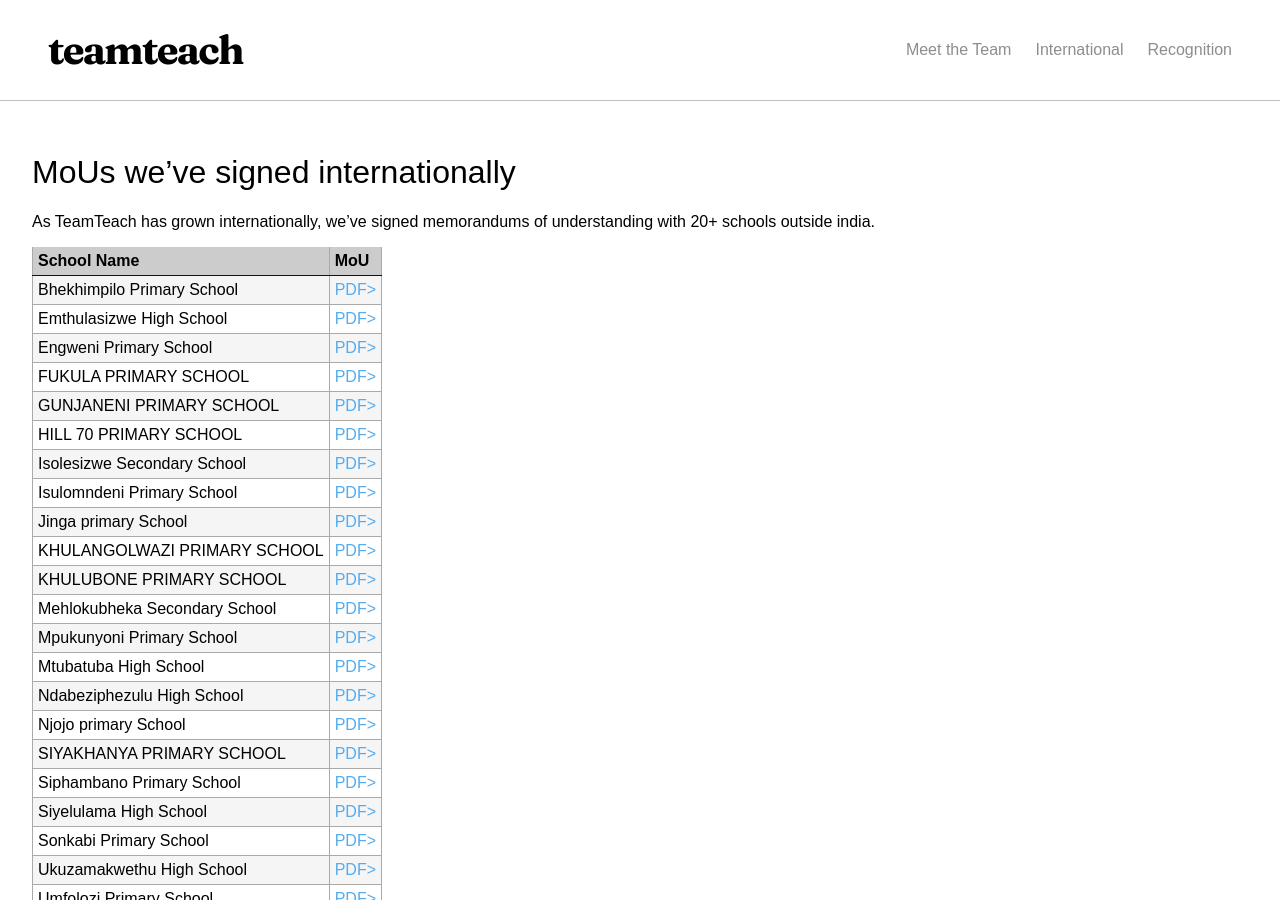
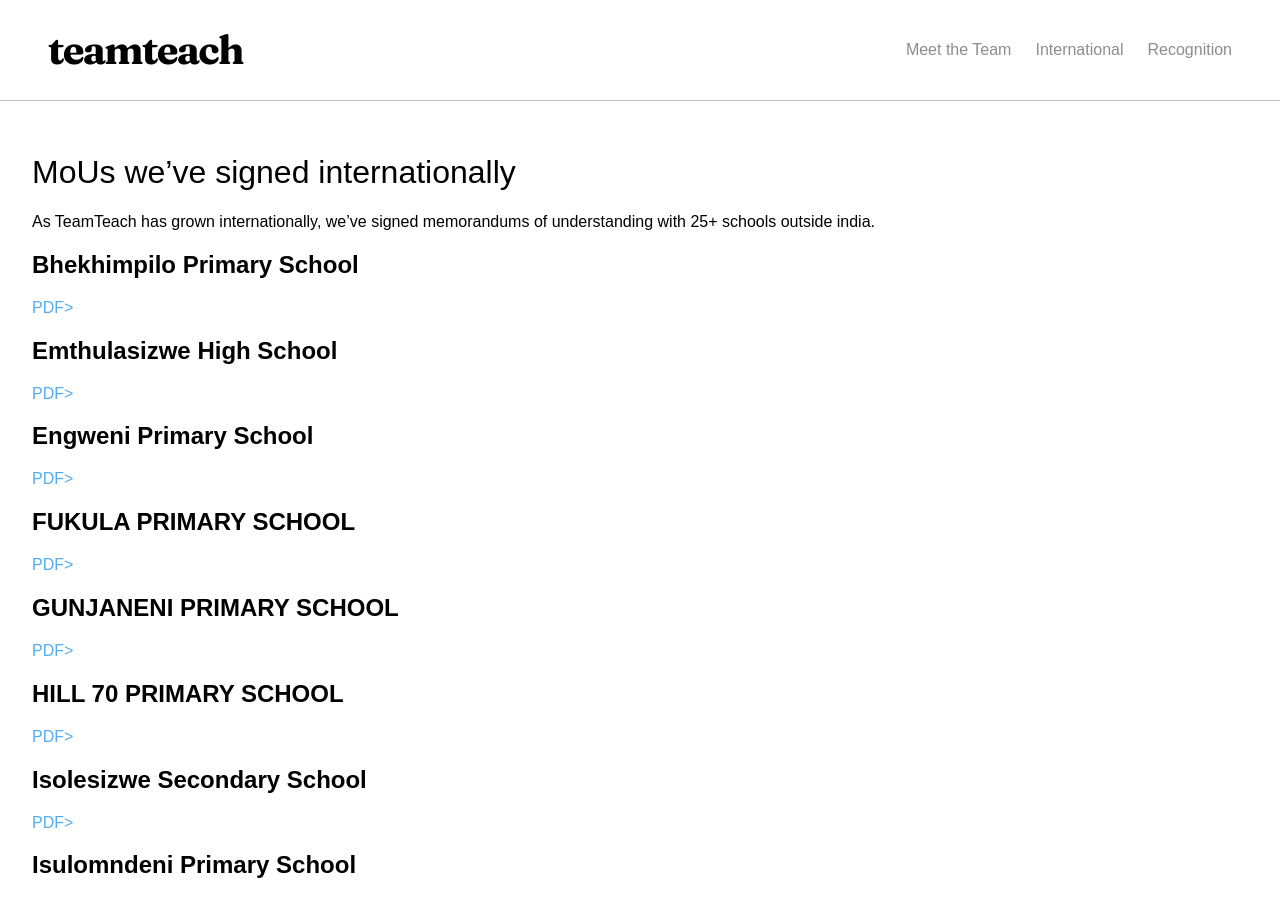
Before and after one commit to DSKTHEBOSS/teamteach-site, a Jekyll site: the page built from international.markdown, in a window 1280 px wide and 900 px high. Built offline with Jekyll 4.4.1, drawn with Linux system fonts in a browser that asks for light colours; some web fonts are replaced; comment, search, counter and statistics services are not loaded.

Commit message:
Changes.

```diff
--- a/_layouts/international.html
+++ b/_layouts/international.html
@@ -10,23 +10,14 @@
     <main class="default-main">
       {{ content }}
 
-	 <table>
-	 	<thead>
-	 		<tr>
-	 			<th scope="col">School Name</th>
-	 			<th scope="col">MoU</th>
-	 		</tr>
-	 	</thead>
-	 	<tbody>
-	    	 {% assign pdfs = site.data.navigation.pdfs %}
-	    	   {% for pdf in pdfs %}
-		   <tr>
-	 			<td>{{ pdf.name | slice: 9, 500 | split: '.' | first }}</td>
-	 			<td><a href="/_media/mous/{{ pdf.name }}" target="_blank">PDF></a></td>
-	 		</tr>
-	    	   {% endfor %}
-	 	</tbody>
-	</table>
+
+    	 {% assign pdfs = site.data.navigation.pdfs %}
+    	   {% for pdf in pdfs %}
+	   <p>
+ 			<h2>{{ pdf.name | slice: 9, 500 | split: '.' | first }}</h2>
+ 			<p><a href="/_media/mous/{{ pdf.name }}" target="_blank">PDF></a></p>
+		</p>
+    	   {% endfor %}
     </main>
 
 
--- a/international.markdown
+++ b/international.markdown
@@ -5,4 +5,4 @@ title: International
 
 # MoUs we've signed internationally
 
-As TeamTeach has grown internationally, we've signed memorandums of understanding with 20+ schools outside india.
+As TeamTeach has grown internationally, we've signed memorandums of understanding with 25+ schools outside india.
```
Also changed, not shown: _layouts/home.html (+4 -4 lines), _layouts/recognition.html (+8 -1 lines), _media/1.jpg, _media/2.jpg, _media/4.jpg, _media/5.jpg, _media/news.jpeg (added), 2 other files.
